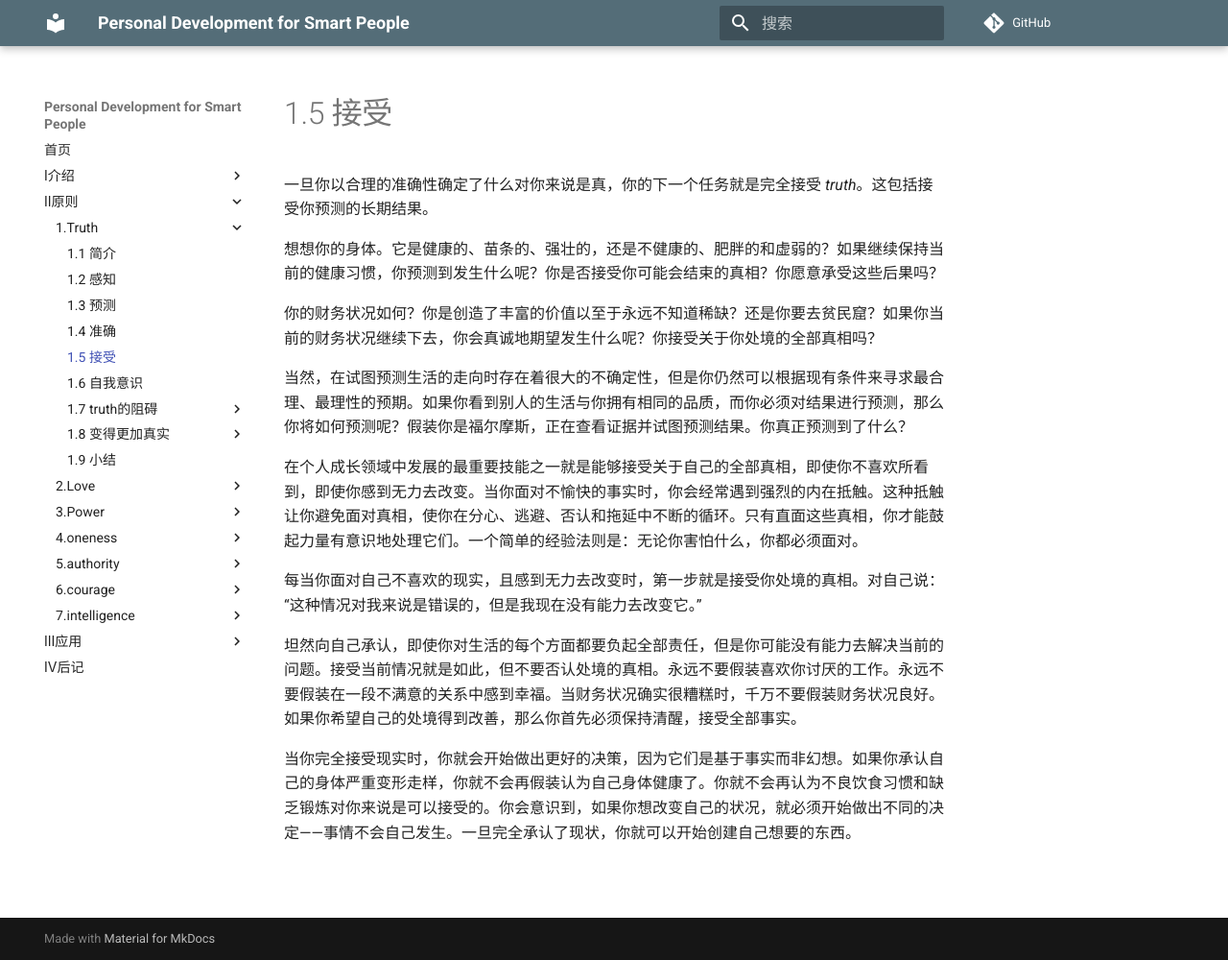
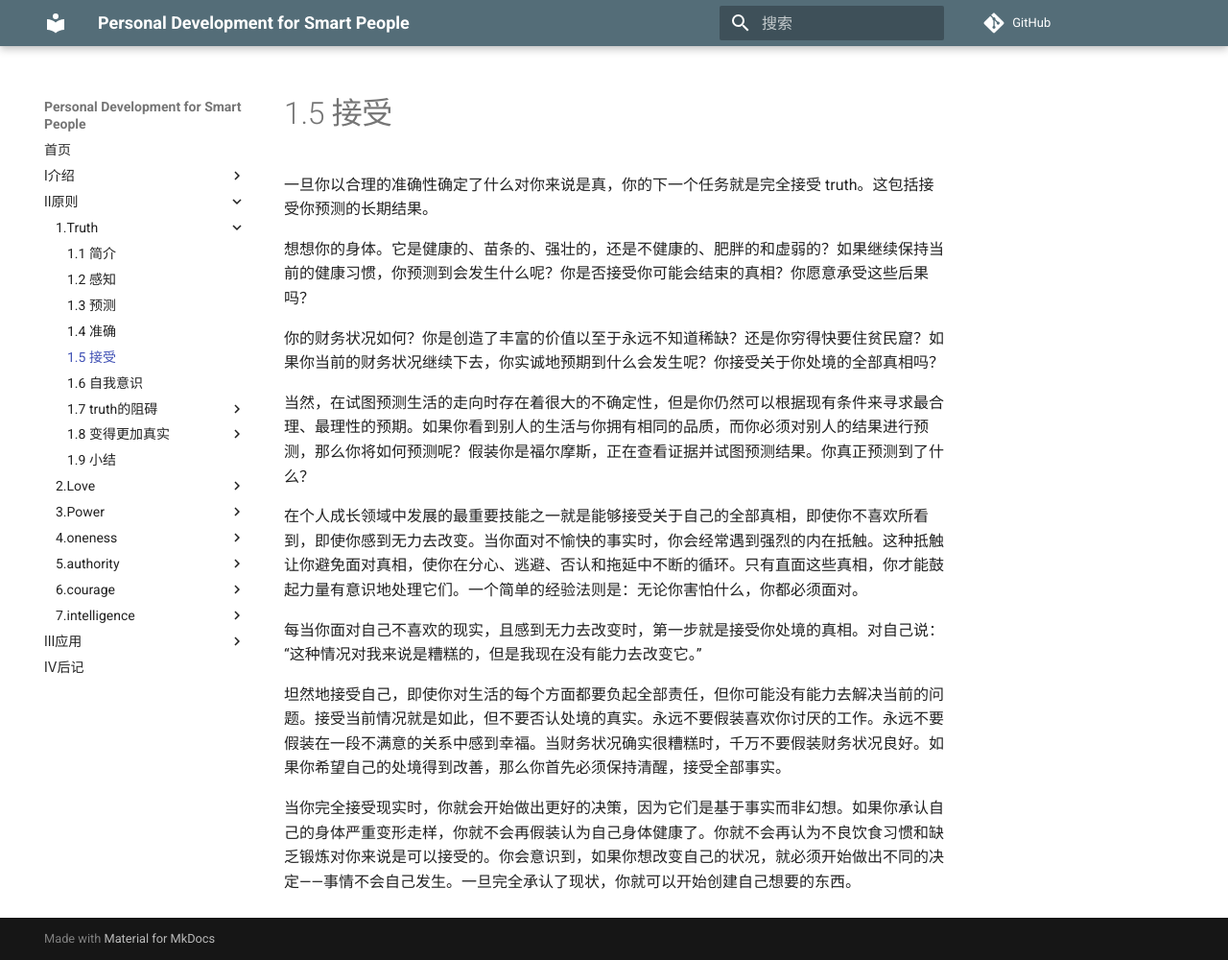
Before and after one commit to wtsnwei/pdsp, an MkDocs documentation site: the page built from docs/2.Principles/01.truth/04.acceptance.md, in a window 1280 px wide and 1000 px high. Shown: the whole window at 96% size. Built offline with MkDocs 1.6.1 and Material for MkDocs 9.7.7, drawn with Linux system fonts in a browser that asks for light colours; comment, search, counter and statistics services are not loaded.

Commit message:
'修正语句'

```diff
--- a/docs/2.Principles/01.truth/04.acceptance.md
+++ b/docs/2.Principles/01.truth/04.acceptance.md
@@ -3,18 +3,18 @@ title:    Acceptance
 date:     2021-03-04
 ---
 
-一旦你以合理的准确性确定了什么对你来说是真，你的下一个任务就是完全接受 *truth*。这包括接受你预测的长期结果。
+一旦你以合理的准确性确定了什么对你来说是真，你的下一个任务就是完全接受 truth。这包括接受你预测的长期结果。
 
-想想你的身体。它是健康的、苗条的、强壮的，还是不健康的、肥胖的和虚弱的？如果继续保持当前的健康习惯，你预测到发生什么呢？你是否接受你可能会结束的真相？你愿意承受这些后果吗？
+想想你的身体。它是健康的、苗条的、强壮的，还是不健康的、肥胖的和虚弱的？如果继续保持当前的健康习惯，你预测到会发生什么呢？你是否接受你可能会结束的真相？你愿意承受这些后果吗？
 
-你的财务状况如何？你是创造了丰富的价值以至于永远不知道稀缺？还是你要去贫民窟？如果你当前的财务状况继续下去，你会真诚地期望发生什么呢？你接受关于你处境的全部真相吗？
+你的财务状况如何？你是创造了丰富的价值以至于永远不知道稀缺？还是你穷得快要住贫民窟？如果你当前的财务状况继续下去，你实诚地预期到什么会发生呢？你接受关于你处境的全部真相吗？
 
-当然，在试图预测生活的走向时存在着很大的不确定性，但是你仍然可以根据现有条件来寻求最合理、最理性的预期。如果你看到别人的生活与你拥有相同的品质，而你必须对结果进行预测，那么你将如何预测呢？假装你是福尔摩斯，正在查看证据并试图预测结果。你真正预测到了什么？
+当然，在试图预测生活的走向时存在着很大的不确定性，但是你仍然可以根据现有条件来寻求最合理、最理性的预期。如果你看到别人的生活与你拥有相同的品质，而你必须对别人的结果进行预测，那么你将如何预测呢？假装你是福尔摩斯，正在查看证据并试图预测结果。你真正预测到了什么？
 
 在个人成长领域中发展的最重要技能之一就是能够接受关于自己的全部真相，即使你不喜欢所看到，即使你感到无力去改变。当你面对不愉快的事实时，你会经常遇到强烈的内在抵触。这种抵触让你避免面对真相，使你在分心、逃避、否认和拖延中不断的循环。只有直面这些真相，你才能鼓起力量有意识地处理它们。一个简单的经验法则是：无论你害怕什么，你都必须面对。
 
-每当你面对自己不喜欢的现实，且感到无力去改变时，第一步就是接受你处境的真相。对自己说：“这种情况对我来说是错误的，但是我现在没有能力去改变它。”
+每当你面对自己不喜欢的现实，且感到无力去改变时，第一步就是接受你处境的真相。对自己说：“这种情况对我来说是糟糕的，但是我现在没有能力去改变它。”
 
-坦然向自己承认，即使你对生活的每个方面都要负起全部责任，但是你可能没有能力去解决当前的问题。接受当前情况就是如此，但不要否认处境的真相。永远不要假装喜欢你讨厌的工作。永远不要假装在一段不满意的关系中感到幸福。当财务状况确实很糟糕时，千万不要假装财务状况良好。如果你希望自己的处境得到改善，那么你首先必须保持清醒，接受全部事实。
+坦然地接受自己，即使你对生活的每个方面都要负起全部责任，但你可能没有能力去解决当前的问题。接受当前情况就是如此，但不要否认处境的真实。永远不要假装喜欢你讨厌的工作。永远不要假装在一段不满意的关系中感到幸福。当财务状况确实很糟糕时，千万不要假装财务状况良好。如果你希望自己的处境得到改善，那么你首先必须保持清醒，接受全部事实。
 
 当你完全接受现实时，你就会开始做出更好的决策，因为它们是基于事实而非幻想。如果你承认自己的身体严重变形走样，你就不会再假装认为自己身体健康了。你就不会再认为不良饮食习惯和缺乏锻炼对你来说是可以接受的。你会意识到，如果你想改变自己的状况，就必须开始做出不同的决定——事情不会自己发生。一旦完全承认了现状，你就可以开始创建自己想要的东西。
```
